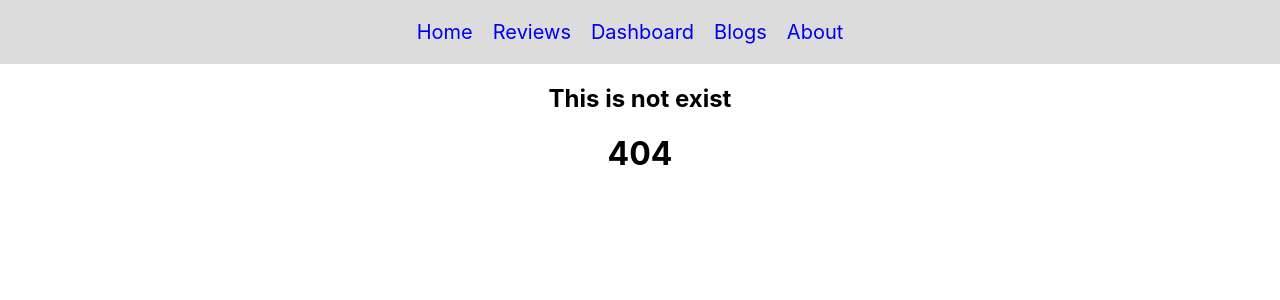
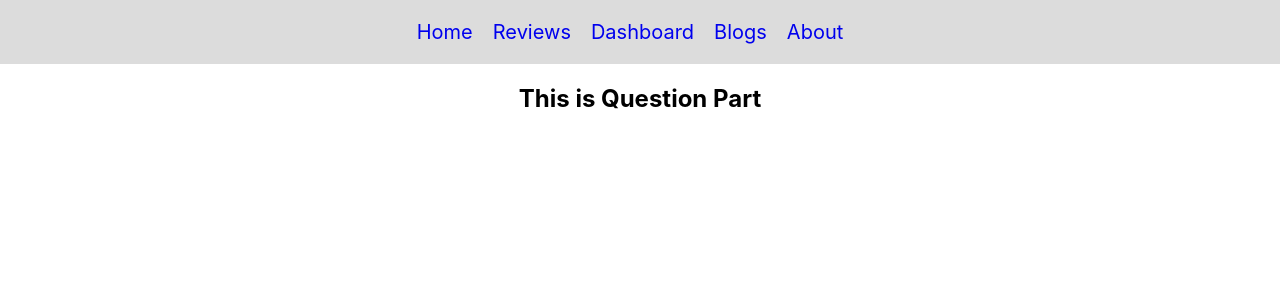
Before and after one commit to rabiul1399/Watch-Dynasty, a React (Create React App) app: page /blogs in a window 1280 px wide. Before the commit this address had no page. Shown: the top 300 px of the page. Built offline with nearby package versions, Linux system fonts and the light colour scheme.

Commit message:
reviews home pages 3 product

```diff
--- a/src/App.js
+++ b/src/App.js
@@ -1,5 +1,6 @@
 import { Route, Routes } from 'react-router-dom';
 import './App.css';
+import Blogs from './components/Blogs/Blogs';
 import Dashboard from './components/Dashboard/Dashboard';
 import Header from './components/Header/Header';
 import NotFound from './components/NotFound/NotFound';
@@ -15,7 +16,10 @@ function App() {
         <Route path='/home' element={<Product></Product>}></Route>
         <Route path='/reviews' element={<Reviews></Reviews>}></Route>
         <Route path='dashboard' element={<Dashboard></Dashboard>}></Route>
+        <Route path='/blogs' element={<Blogs></Blogs>}></Route>
+
         <Route path="*" element={<NotFound></NotFound>}></Route>
+
 
       </Routes>
     </div>
--- /dev/null
+++ b/src/components/Blogs/Blogs.js
@@ -0,0 +1,12 @@
+import React from 'react';
+
+const Blogs = () => {
+    return (
+        <div>
+            <h2>This is Question Part</h2>
+
+        </div>
+    );
+};
+
+export default Blogs;
--- a/src/components/Header/Header.js
+++ b/src/components/Header/Header.js
@@ -8,7 +8,7 @@ const Header = () => {
                 <Link to='/home'>Home</Link>
                 <Link to='/reviews'>Reviews</Link>
                 <Link to='/dashboard'>Dashboard</Link>
-                <Link to='/Blogs'>Blogs</Link>
+                <Link to='/blogs'>Blogs</Link>
                 <Link to='/about'>About</Link>
             </nav>
         </div>
--- a/src/components/Product/Product.js
+++ b/src/components/Product/Product.js
@@ -33,7 +33,7 @@ const Product = () => {
                 <h3>This is Reviews: {reviews.length}</h3>
                 <div className='reviews'>
                    {
-                       reviews.map(review=><ReviewCart
+                       reviews.slice(0,3).map(review=><ReviewCart
                        review={review}
                        key={review.id}
                        handleAddToCart={handleAddToCart}
--- a/src/components/ReviewCart/ReviewCart.js
+++ b/src/components/ReviewCart/ReviewCart.js
@@ -1,5 +1,5 @@
 import { FontAwesomeIcon } from '@fortawesome/react-fontawesome';
-import { faRadiation, faShoppingCart, faStar } from '@fortawesome/free-solid-svg-icons';
+import { faStar } from '@fortawesome/free-solid-svg-icons';
 import React from 'react';
 import './ReviewCart.css';
 const ReviewCart = (props) => {
@@ -14,7 +14,6 @@ const ReviewCart = (props) => {
 
             <p>{description}</p>
 
-
         </div>
     );
 };
```
Also changed, not shown: src/components/Blogs/Blogs.css (added), 1 other file (tests, documents, lock files or other folders).
